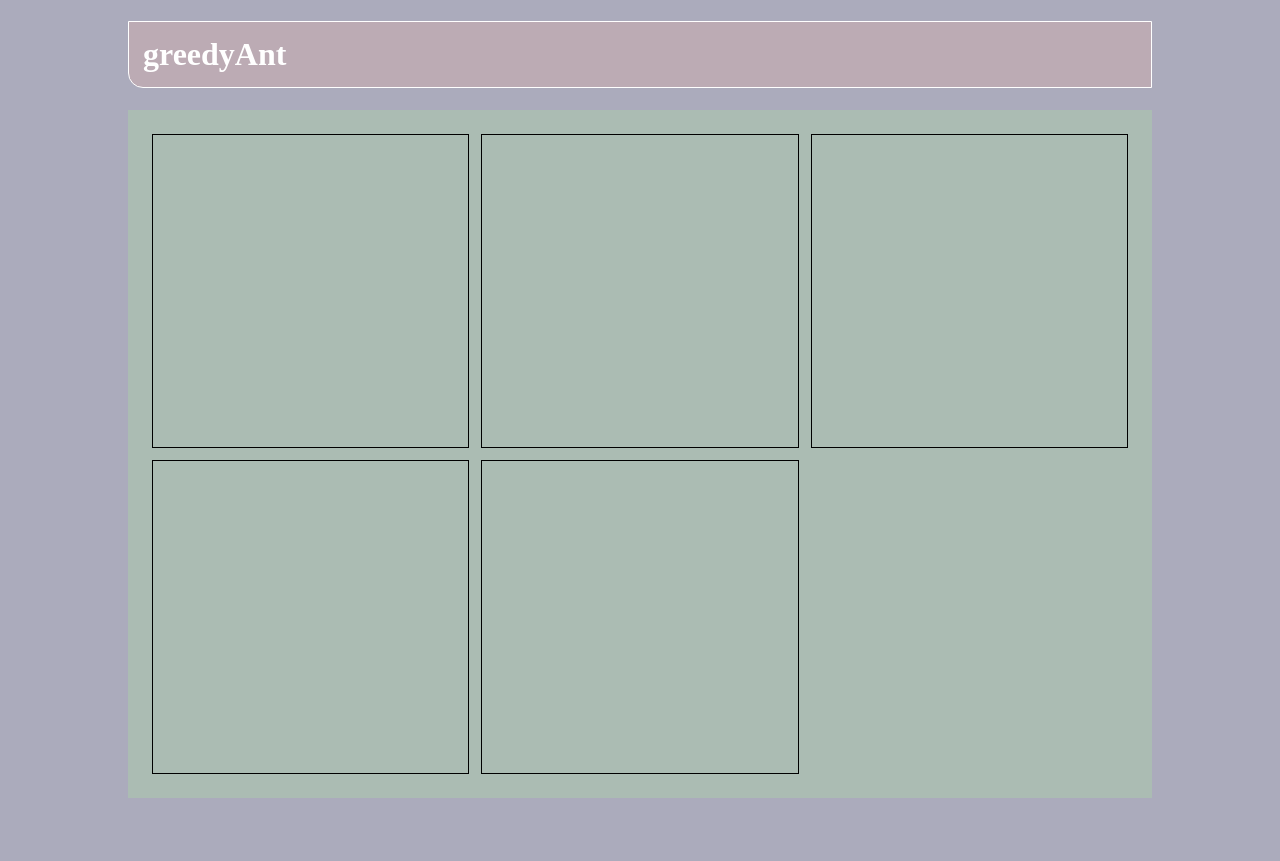
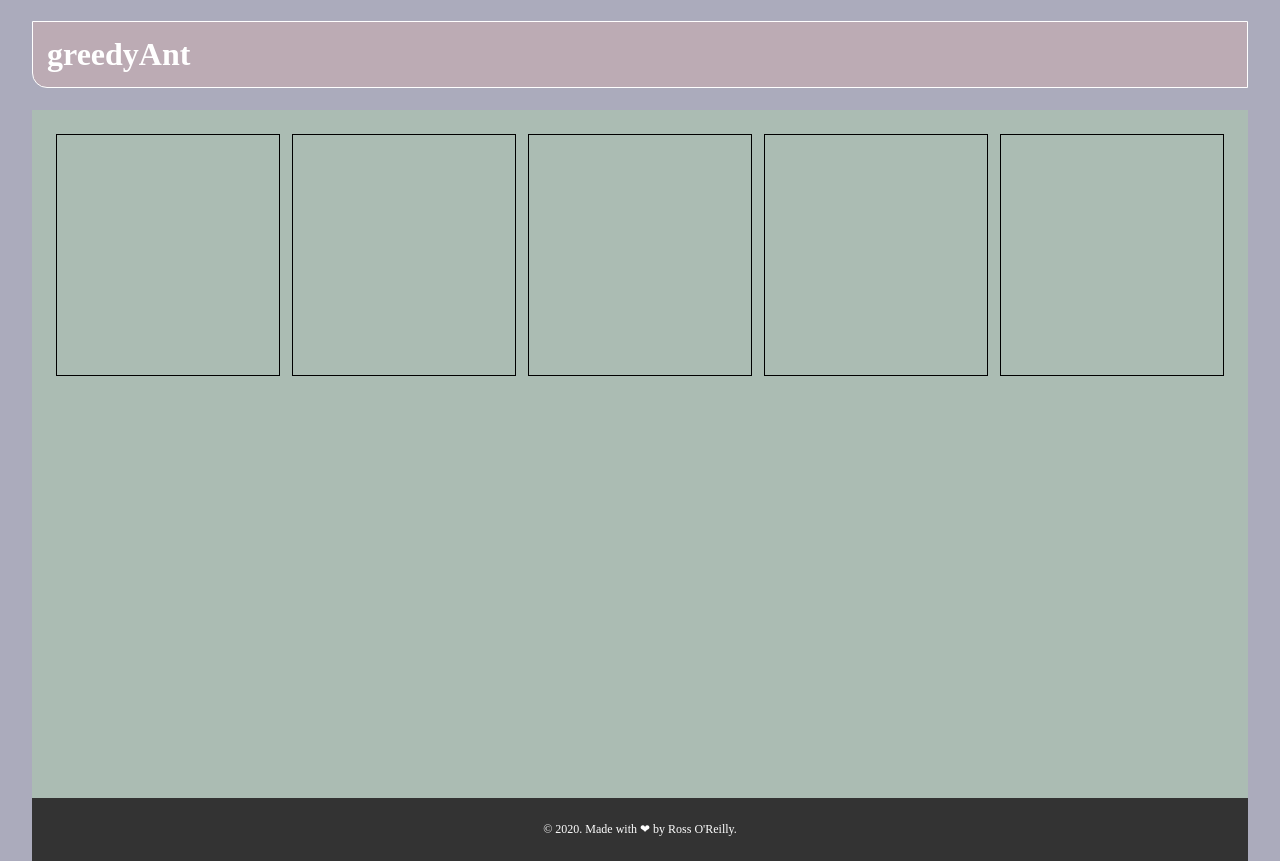
Before and after one commit to oreillyross/greedyant, a React (Create React App) app: page / in a window 1280 px wide. Before the commit the page ends 800 px from the top, so only its background shows below. Built offline with nearby package versions, Linux system fonts and the light colour scheme.

Commit message:
add footer

```diff
--- a/src/App.js
+++ b/src/App.js
@@ -1,6 +1,7 @@
 import React from "react";
 import Header from "./components/Header";
 import Container from "./components/Container";
+import Footer from "./components/Footer";
 
 export default function App() {
   return (
@@ -8,6 +9,7 @@ export default function App() {
       <Header />
 
       <Container />
+      <Footer/>
     </div>
   );
 }
--- a/src/components/Container.module.css
+++ b/src/components/Container.module.css
@@ -1,6 +1,6 @@
 .container {
   display: grid;
-  grid-template-columns: 1fr 1fr 1fr;
+  grid-template-columns: repeat(auto-fit, minmax(200px,1fr));
   grid-gap: 12px;
   height: 80vmin;
   background: var(--contrast);
--- a/src/components/ContentBox.module.css
+++ b/src/components/ContentBox.module.css
@@ -1,6 +1,6 @@
 .ContentBox {
 
-  min-width: 40px;
-  min-height: 120px;
+  max-width: 240px;
+  max-height: 240px;
   border: 1px solid black;
 }
--- /dev/null
+++ b/src/components/Footer.js
@@ -0,0 +1,10 @@
+import React from "react";
+import styles from "./Footer.module.css";
+
+export default function ContentBox(props) {
+  return (
+    <footer className={styles.footer}>
+      <p>&copy; 2020. Made with ❤ by Ross O'Reilly.</p>
+    </footer>
+  );
+}
--- /dev/null
+++ b/src/components/Footer.module.css
@@ -0,0 +1,7 @@
+.footer {
+  background-color: #333;
+  padding: 0.75rem;
+  color: white;
+  text-align: center;
+  font-size: 0.75rem;
+}
--- a/src/styles.css
+++ b/src/styles.css
@@ -7,7 +7,7 @@
 }
 
 body {
-  max-width: 80%;
+  max-width: 95%;
   margin: 0 auto;
   background: var(--main);
 }
```
